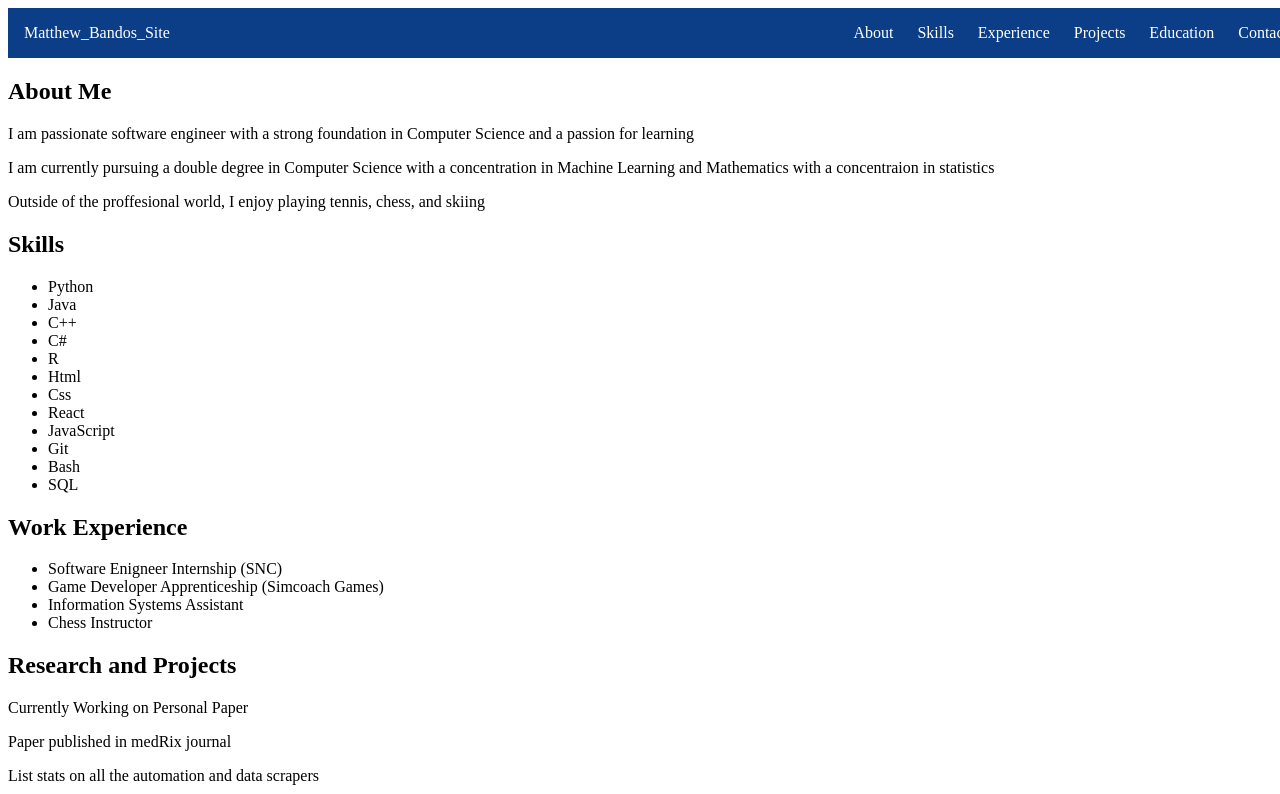
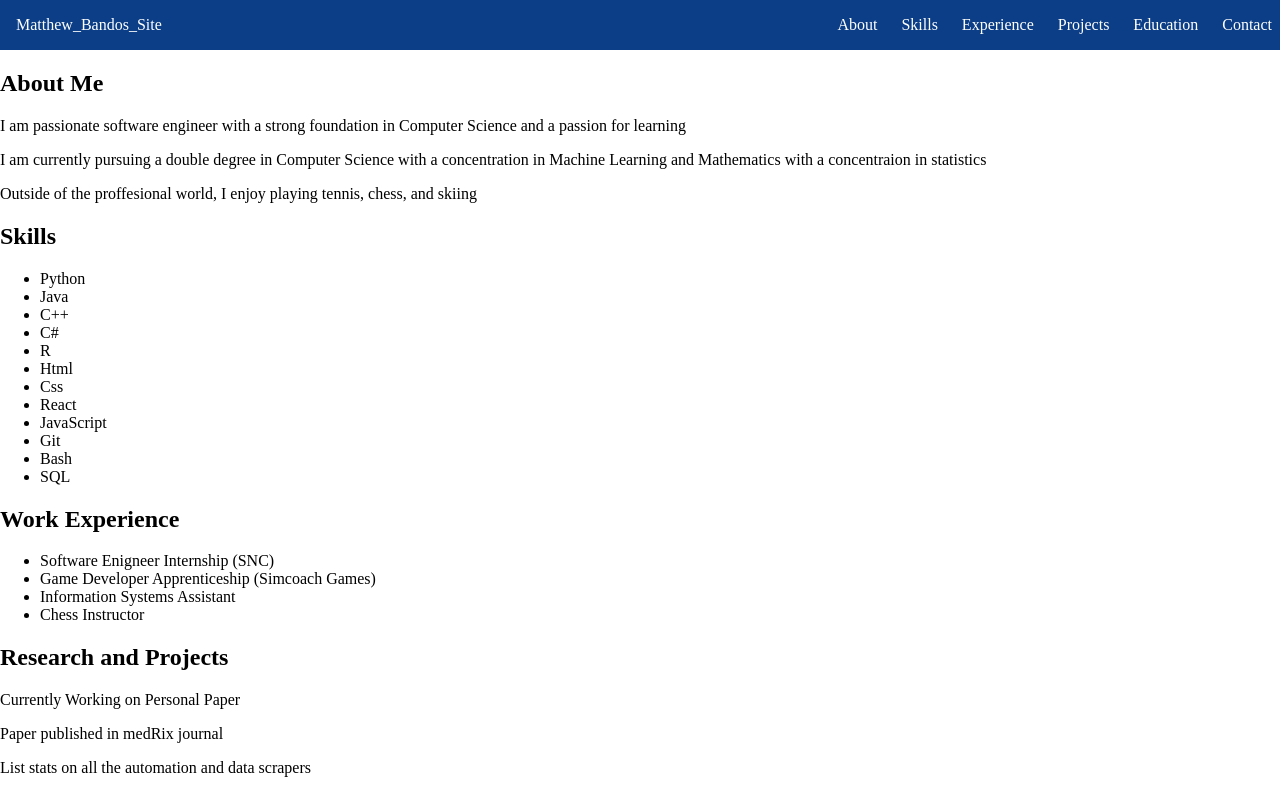
Before and after one commit to RoboticsMB/Personal_Website_2.0, a React (Create React App) app: page / in a window 1280 px wide. Shown: the top 794 px of the page. Built offline with nearby package versions, Linux system fonts and the light colour scheme.

Commit message:
Made Elements and Text fit inside of web window. Removed whitespace around Navigation Bar

```diff
--- a/src/App.css
+++ b/src/App.css
@@ -1,3 +1,9 @@
-/** {
+body, html {
+  margin: 0;
+  padding: 0;
   box-sizing: border-box;
-}*/
+}
+
+body{
+  overflow-x: hidden;
+}
--- a/src/Components/Navbar.css
+++ b/src/Components/Navbar.css
@@ -14,6 +14,7 @@
     justify-content: space-between;
     align-items: center;
     color: white;
+    padding-right: 1.5rem;
 }
 
 /*For all ul elements inside navbar container div*/
@@ -36,8 +37,8 @@
     position: fixed;
     top: 0;
     right: 0;
-    height: 100vh;
-    width: 100vw;
+    height: 100%;
+    width: 100%;
     background-color: #0b3e86;
     display: flex;
     flex-direction: column;
```
